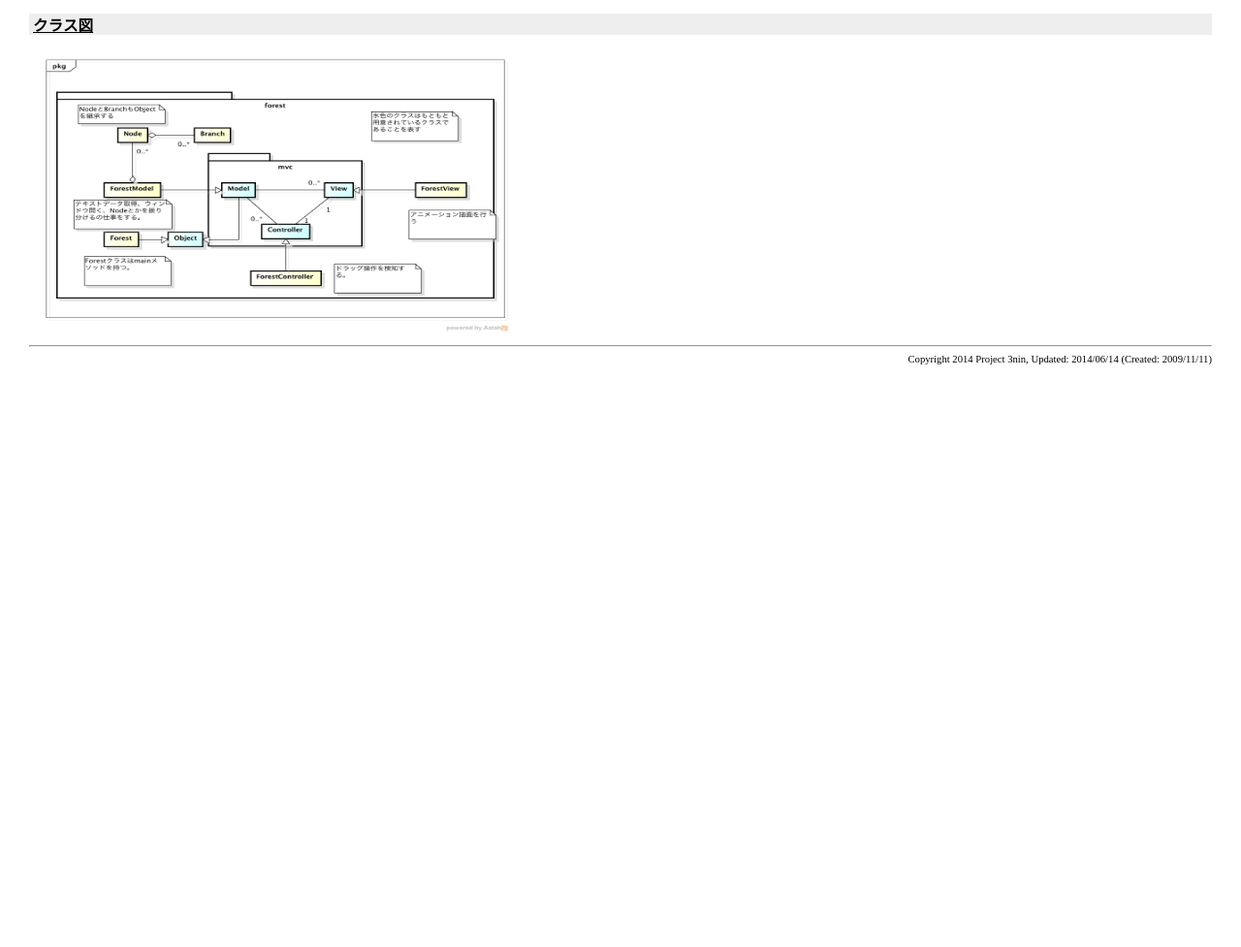
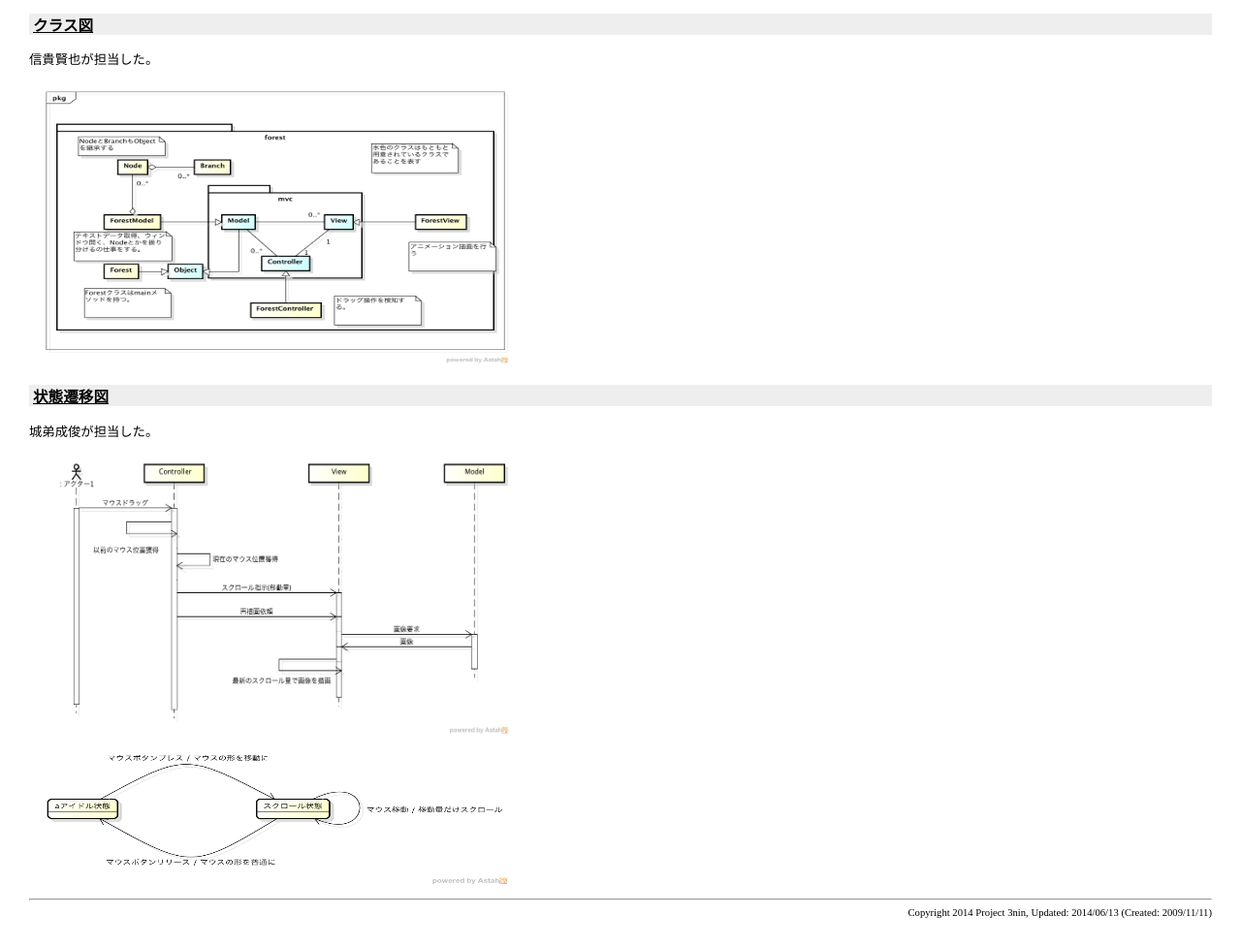
Before and after one commit to kenya/Project_Forest_Problem, a plain HTML site: page BasicDesign/index.html in a window 1280 px wide. Shown: the part 119-1096 px from the top of the page at 97% size. Before the commit the page ends 800 px from the top, so only its background shows below. Drawn offline with Linux system fonts and the light colour scheme.

Commit message:
added and edited

```diff
--- a/BasicDesign/index.html
+++ b/BasicDesign/index.html
@@ -251,6 +251,7 @@ th {
 <div class="belt">
 <h3><a name="class">クラス図</a></h3>
 </div>
+<p>信貴賢也が担当した。</p>
 <table summary="table">
 	<tbody>
 		<tr>
@@ -266,7 +267,41 @@ th {
 		</tr>
 	</tbody>
 </table>
+<div class="belt">
+	<h3><a name="state">状態遷移図</a></h3>
+</div>
+<p>城弟成俊が担当した。</p>
+<table summary="table">
+	<tbody>
+		<tr>
+			<td>
+				<table class="content" summary="table">
+					<tbody>
+						<tr>
+							<td class="center-small"><a href="sequence.png"><img class="borderless" src="sequence.png" width="484" height="286" alt="class"></a></td>
+						</tr>
+					</tbody>
+				</table>
+			</td>
+		</tr>
+	</tbody>
+</table>
+<table summary="table">
+	<tbody>
+		<tr>
+			<td>
+				<table class="content" summary="table">
+					<tbody>
+						<tr>
+							<td class="center-small"><a href="state_machine.png"><img class="borderless" src="state_machine.png" width="484" height="143" alt="class"></a></td>
+						</tr>
+					</tbody>
+				</table>
+			</td>
+		</tr>
+	</tbody>
+</table>
 <hr>
-<div class="right-small">Copyright 2014 Project 3nin, Updated: 2014/06/14 (Created: 2009/11/11)</div>
+<div class="right-small">Copyright 2014 Project 3nin, Updated: 2014/06/13 (Created: 2009/11/11)</div>
 </body>
 </html>
```
Also changed, not shown: BasicDesign/sequence.png (added), BasicDesign/state_machine.png (added), 2 other files.
